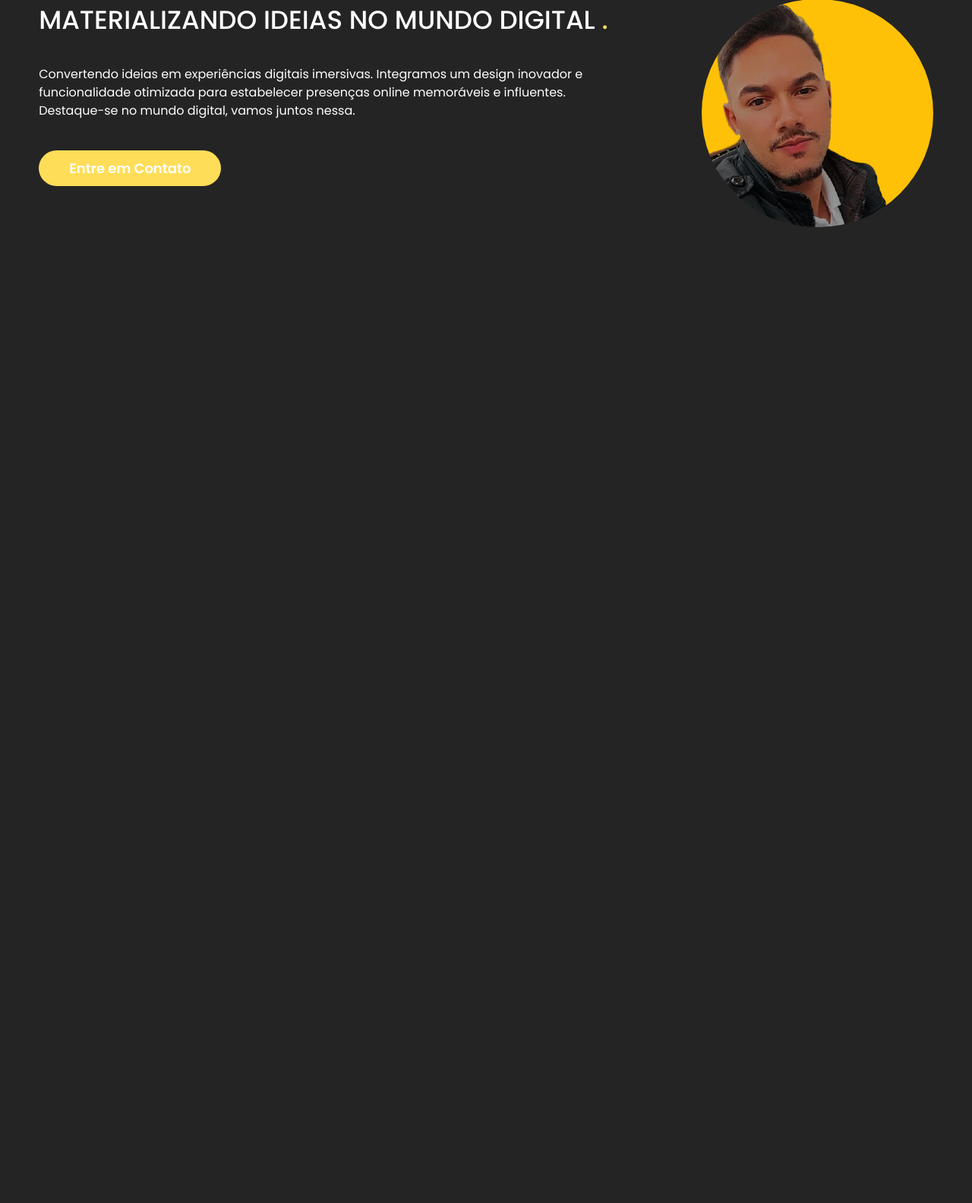
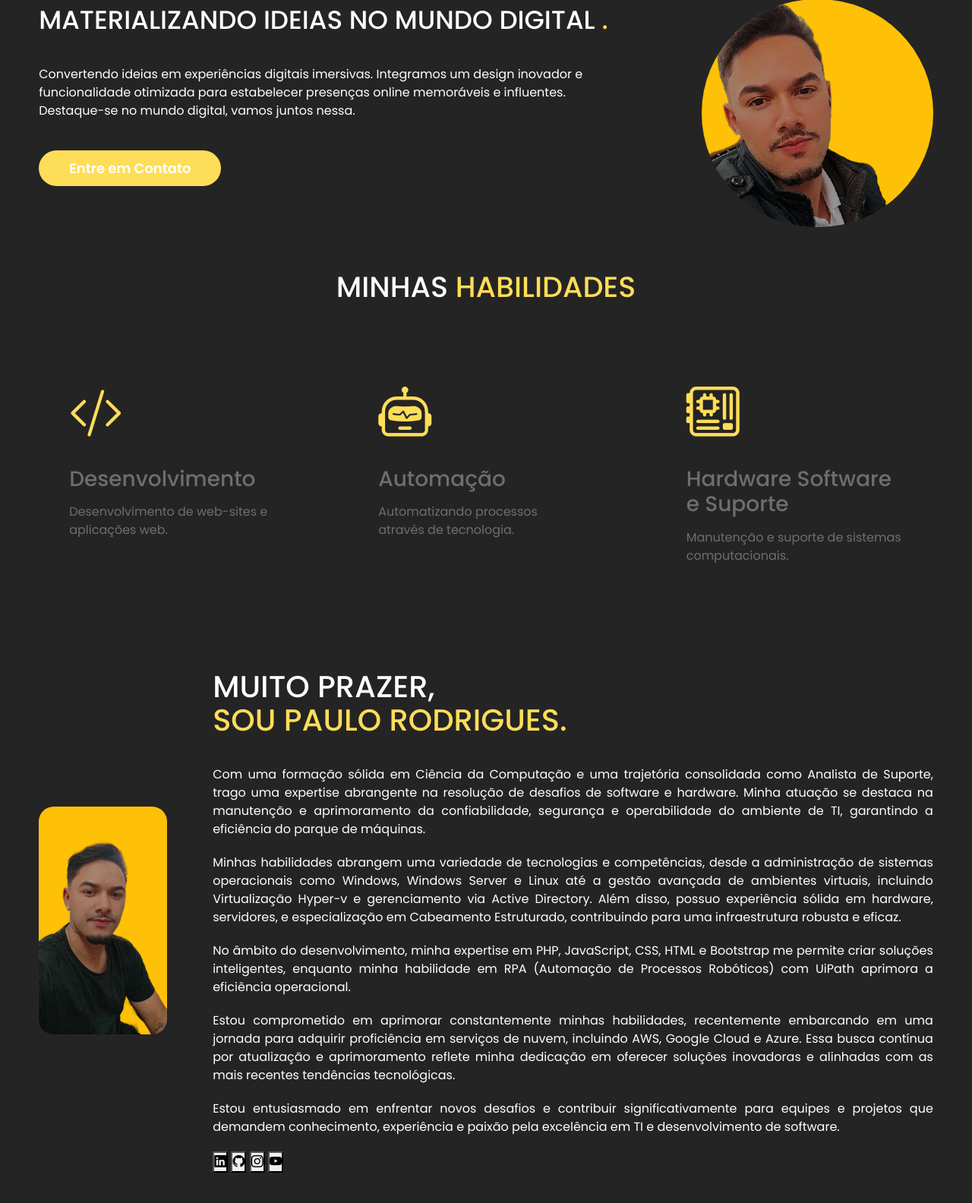
Before and after one commit to develophardware/projetos, a PHP site: page / in a window 1280 px wide. Shown: the part 192-1776 px from the top of the page at 76% size. Before the commit the page ends 491 px from the top, so only its background shows below. Run offline with PHP 8.4, Linux system fonts and the light colour scheme.

Commit message:
Adicionado Sessao Habilidades e Sobre

```diff
--- a/css/style.css
+++ b/css/style.css
@@ -1,3 +1,5 @@
+/* Estilo Geral */
+
 * {
     margin: 0;
     padding: 0;
@@ -27,6 +29,12 @@ header {
 }
 
 
+/* Estilo Geral */
+
+
+/* Cabeçalho */
+
+
 /* Logo */
 
 header .interface .logo img {
@@ -34,11 +42,17 @@ header .interface .logo img {
 }
 
 
+/* Logo */
+
+
 /* Foto */
 
 main .img-topo-site img {
     border-radius: 200px;
 }
+
+
+/* Foto */
 
 header>.interface {
     display: flex;
@@ -118,6 +132,9 @@ section.topo-site .flex {
 }
 
 
+/* topo site Main */
+
+
 /* Efeito de flutuação da imagem */
 
 .topo-site .img-topo-site img {
@@ -133,3 +150,93 @@ section.topo-site .flex {
         top: 30px;
     }
 }
+
+
+/* Efeito de flutuação da imagem */
+
+
+/* Habilidades */
+
+section.habilidades {
+    padding: 40px 4%;
+}
+
+section.habilidades .flex {
+    gap: 60px;
+}
+
+section.habilidades h2 {
+    color: #fff;
+    font-size: 38px;
+    text-align: center;
+}
+
+h2 span {
+    color: #fedd58;
+}
+
+.habilidades .habilidades-box {
+    color: #ffffff57;
+    padding: 40px;
+    /* border: 2px solid #fff; */
+    border-radius: 20px;
+    margin-top: 45px;
+    transition: .2s;
+    /* cursor: pointer; */
+}
+
+.habilidades .habilidades-box:hover {
+    transform: scale(1.05);
+    box-shadow: 0 0 15px #fff;
+}
+
+.habilidades .habilidades-box i {
+    color: #fedd58;
+    font-size: 70px;
+}
+
+.habilidades .habilidades-box h3 {
+    font-size: 28px;
+    margin: 15px 0;
+}
+
+
+/* Habilidades */
+
+
+/* Sobre */
+
+section.sobre {
+    padding: 40px 4%;
+}
+
+section.sobre .flex {
+    align-items: center;
+    gap: 60px;
+}
+
+section.sobre .txt-sobre {
+    color: #fff;
+}
+
+section.sobre .txt-sobre h2 {
+    font-size: 40px;
+}
+
+section.sobre .txt-sobre h2 span {
+    display: block;
+    line-height: 40px;
+    margin-bottom: 40px;
+}
+
+section.sobre .txt-sobre p {
+    margin: 20px 0;
+    text-align: justify;
+}
+
+section.sobre .img-sobre img {
+    border-radius: 20px;
+}
+
+
+/* Sobre */
--- a/index.php
+++ b/index.php
@@ -8,7 +8,9 @@
     <link rel="preconnect" href="https://fonts.gstatic.com" crossorigin>
     <link href="https://fonts.googleapis.com/css2?family=Poppins:ital,wght@0,100;0,200;0,300;0,400;0,500;0,600;0,700;0,800;0,900;1,100;1,200;1,300;1,400;1,500;1,600;1,700;1,800;1,900&display=swap" rel="stylesheet">
     <link href="https://cdn.jsdelivr.net/npm/bootstrap@5.3.0-alpha1/dist/css/bootstrap.min.css" rel="stylesheet" integrity="sha384-GLhlTQ8iRABdZLl6O3oVMWSktQOp6b7In1Zl3/Jr59b6EGGoI1aFkw7cmDA6j6gD" crossorigin="anonymous">
+    <link rel="stylesheet" href="https://cdn.jsdelivr.net/npm/bootstrap-icons@1.11.2/font/bootstrap-icons.min.css">
     <link rel="stylesheet" href="css/style.css">
+    <link rel="icon" type="image/x-icon" href="img/favicon.ico">
     <title>DevelopHardware</title>
 
 </head>
@@ -67,6 +69,54 @@
             <!-- interface-->
         </section>
         <!-- topo-site-->
+
+        <section class="habilidades">
+            <div class="interface">
+                <h2>MINHAS <span>HABILIDADES</span> </h2>
+                <div class="flex"><!--flex-->
+                    <div class="habilidades-box">
+                        <i class="bi bi-code-slash"></i>
+                        <h3>Desenvolvimento</h3>
+                        <p>Desenvolvimento de web-sites e aplicações web.</p>
+                    </div><!--habilidades-box-->
+                    <div class="habilidades-box">
+                        <i class="bi bi-robot"></i>
+                        <h3>Automação</h3>
+                        <p>Automatizando processos através de tecnologia.</p>
+                    </div><!--habilidades-box-->
+                    <div class="habilidades-box">
+                        <i class="bi bi-motherboard"></i>
+                        <h3>Hardware Software e Suporte</h3>
+                        <p>Manutenção e suporte de sistemas computacionais.</p>
+                    </div><!--habilidades-box-->
+                </div><!--flex-->
+            </div><!--interface-->
+        </section><!--habilidades-->
+
+        <section class="sobre">
+            <div class="interface">
+                <div class="flex">
+                    <div class="img-sobre">
+                        <img src="img/me.png" alt="Foto sobre eu">
+                    </div><!-- img-sobre-->
+                    <div class="txt-sobre">
+                        <h2>MUITO PRAZER, <span> SOU PAULO RODRIGUES. </span></h2>
+                        <p>Com uma formação sólida em Ciência da Computação e uma trajetória consolidada como Analista de Suporte, trago uma expertise abrangente na resolução de desafios de software e hardware. Minha atuação se destaca na manutenção e aprimoramento da confiabilidade, segurança e operabilidade do ambiente de TI, garantindo a eficiência do parque de máquinas.</p>
+                        <p>Minhas habilidades abrangem uma variedade de tecnologias e competências, desde a administração de sistemas operacionais como Windows, Windows Server e Linux até a gestão avançada de ambientes virtuais, incluindo Virtualização Hyper-v e gerenciamento via Active Directory. Além disso, possuo experiência sólida em hardware, servidores, e especialização em Cabeamento Estruturado, contribuindo para uma infraestrutura robusta e eficaz.</p>
+                        <p>No âmbito do desenvolvimento, minha expertise em PHP, JavaScript, CSS, HTML e Bootstrap me permite criar soluções inteligentes, enquanto minha habilidade em RPA (Automação de Processos Robóticos) com UiPath aprimora a eficiência operacional.</p>
+                        <p>Estou comprometido em aprimorar constantemente minhas habilidades, recentemente embarcando em uma jornada para adquirir proficiência em serviços de nuvem, incluindo AWS, Google Cloud e Azure. Essa busca contínua por atualização e aprimoramento reflete minha dedicação em oferecer soluções inovadoras e alinhadas com as mais recentes tendências tecnológicas.</p>
+                        <p>Estou entusiasmado em enfrentar novos desafios e contribuir significativamente para equipes e projetos que demandem conhecimento, experiência e paixão pela excelência em TI e desenvolvimento de software.</p>
+                        <div class="btn-social">
+                            <a href="https://www.linkedin.com/in/poldrigues/" target="_blank" ><button><i class="bi bi-linkedin"></i></button></a>
+                            <a href="https://github.com/develophardware" target="_blank"><button><i class="bi bi-github"></i></button></a>
+                            <a href="https://www.instagram.com/develophardware/" target="_blank"><button><i class="bi bi-instagram"></i></button></a>
+                            <a href="#c" target="_blank"><button><i class="bi bi-youtube"></i></button></a>
+                        </div><!--btn-social-->
+                    </div><!--txt-sobre-->
+                </div><!-- Flex-->
+            </div><!-- Interface-->
+        </section><!-- Sobre-->
+
     </main>
 
 </body>
```
Also changed, not shown: img/about-me.webp (added), img/favicon.ico (added).
